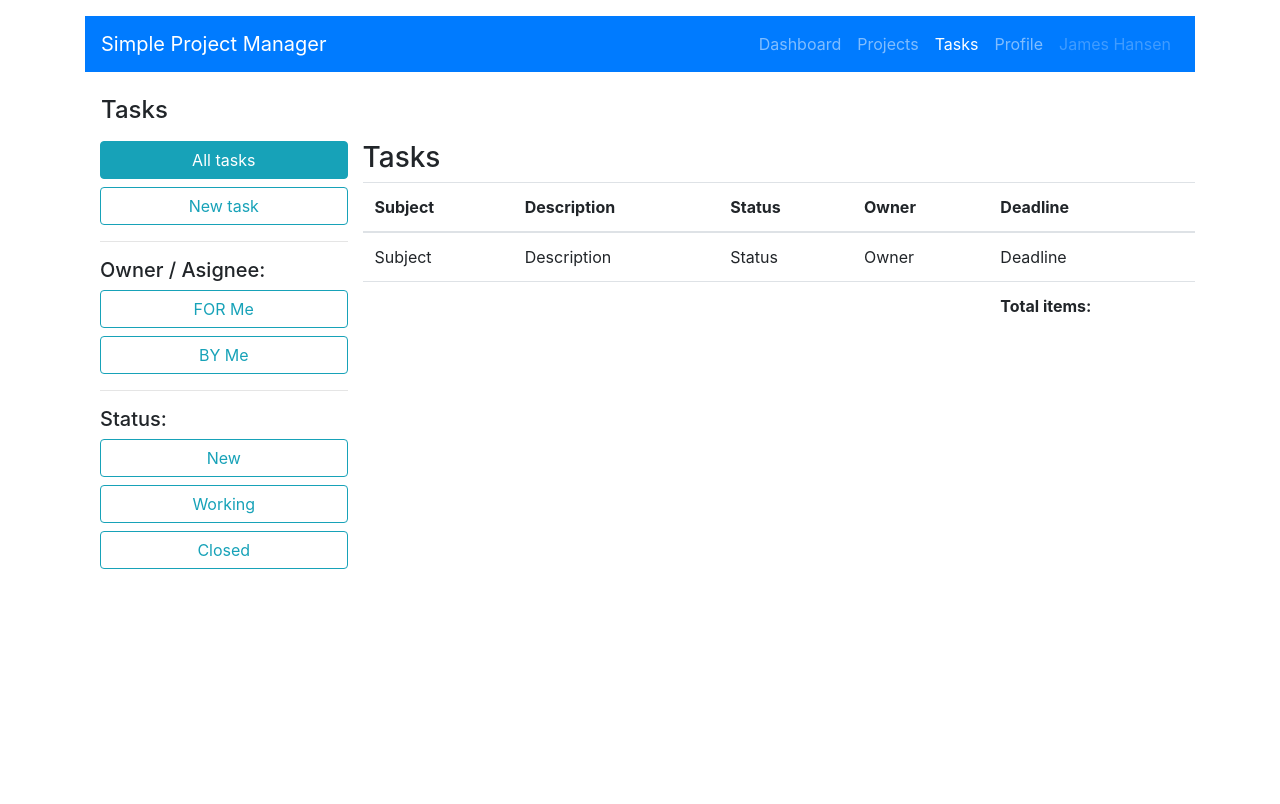
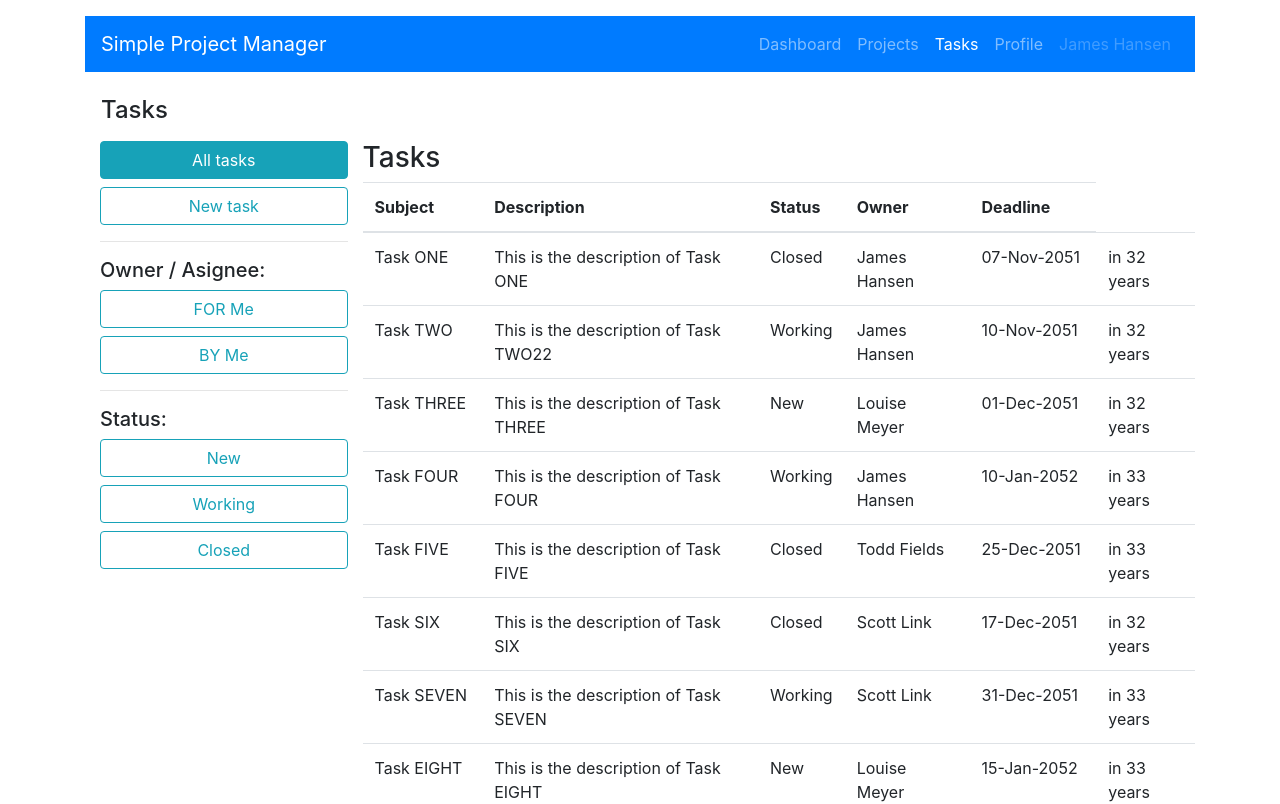
Before and after one commit to raduf/curs_react, a React (Create React App) app: page /tasks in a window 1280 px wide. Shown: the top 804 px of the page. Built offline with nearby package versions, Linux system fonts and the light colour scheme; data requests are answered from the project's data file.

Commit message:
diplayed list of tasks obtained from server

```diff
--- a/package.json
+++ b/package.json
@@ -3,7 +3,9 @@
   "version": "0.1.0",
   "private": true,
   "dependencies": {
+    "axios": "^0.17.1",
     "bootstrap": "4.0.0-beta.2",
+    "moment": "^2.24.0",
     "prop-types": "15.6.0",
     "query-string": "5.0.1",
     "react": "16.2.0",
--- a/src/tasks/TaskLayout.js
+++ b/src/tasks/TaskLayout.js
@@ -4,18 +4,36 @@ import { Switch, Route, NavLink, Redirect } from 'react-router-dom';
 import TaskList from './TaskList';
 import TaskNew from './TaskNew';
 import TaskEdit from './TaskEdit';
+import axios from 'axios'
 
-const TaskLayout = ({ match, ...props }) => {
-    return (
+class TaskLayout extends React.Component{
+
+    constructor(props){
+        super(props)
+
+        this.state = {
+            match: props.match,
+            tasks: []
+        }
+    }
+
+    componentDidMount(){
+        axios.get('http://localhost:3000/tasks')
+        .then( (resp) => this.setState( () => ({ tasks:resp.data }) ) )
+        .catch( (error) => console.log(error) )
+    }
+
+    render(){
+        return (
             <div className="container">
                 <div className="row">
                     <h4 className="mt-4 ml-3">Tasks</h4>
                 </div>
                 <div className="row">
                     <div className="col-md-3 mt-2">
-                        <NavLink exact to={`${match.url}`}  activeClassName="active"
+                        <NavLink exact to={`${this.state.match.url}`}  activeClassName="active"
                             className="btn btn-block btn-outline-info">All tasks</NavLink>
-                        <NavLink exact to={`${match.url}/new`}  activeClassName="active"
+                        <NavLink exact to={`${this.state.match.url}/new`}  activeClassName="active"
                             className="btn btn-block btn-outline-info">New task</NavLink>
                         <hr />
                         <h5>Owner / Asignee:</h5>
@@ -29,15 +47,19 @@ const TaskLayout = ({ match, ...props }) => {
                     </div>
                     <div className="col-md-9">
                         <Switch>
-                            <Route exact path={`${match.url}`} component={TaskList}/>
-                            <Route path={`${match.url}/new`} component={TaskNew}/>
-                            <Route path={`${match.url}/edit/:id`} component={TaskEdit}/>
-                            <Redirect from={`${match.url}/edit`} to={`${match.url}/new`} />
+                            <Route exact
+                                path={`${this.state.match.url}`}
+                                render={ () => <TaskList {...this.props} tasks={this.state.tasks}/> }/>
+                            <Route path={`${this.state.match.url}/new`} component={TaskNew}/>
+                            <Route path={`${this.state.match.url}/edit/:id`} component={TaskEdit}/>
+                            <Redirect from={`${this.state.match.url}/edit`} to={`${this.state.match.url}/new`} />
                         </Switch>
                     </div>
                 </div>
             </div>
-    )
+        )
+
+    }
 }
 
 export default TaskLayout;
--- a/src/tasks/TaskList.js
+++ b/src/tasks/TaskList.js
@@ -1,8 +1,9 @@
 
 import React from 'react';
 import queryString from 'query-string';
+import moment from 'moment'
 
-const TaskList = ({ location }) => {
+const TaskList = ({ location, tasks }) => {
     console.log(location.search);
     const queryObject = queryString.parse(location.search);
     console.log(queryObject);
@@ -32,17 +33,24 @@ const TaskList = ({ location }) => {
                             <th></th>
                             <th></th>
                             <th></th>
-                            <th>Total items: </th>
+                            <th>Total items: {tasks.length}</th>
                         </tr>
                     </tfoot>
                     <tbody>
-                        <tr>
-                            <td>Subject</td>
-                            <td>Description</td>
-                            <td>Status</td>
-                            <td>Owner</td>
-                            <td>Deadline</td>
-                        </tr>
+                        {
+                            tasks && Array.isArray(tasks) && tasks.length &&
+                            tasks.map( (task) => (
+                                <tr>
+                                <td>{task.subject}</td>
+                                <td>{task.description}</td>
+                                <td>{task.status}</td>
+                                <td>{task.owner_name}</td>
+                                <td>{moment(task.end_date).format('DD-MMM-YYYY')}</td>
+                                <td>{moment(task.end_date).fromNow()}</td>
+                                </tr>
+
+                            ) )
+                        }
                     </tbody>
                 </table>
             </div>
```
Also changed, not shown: 1 other file (tests, documents, lock files or other folders).
